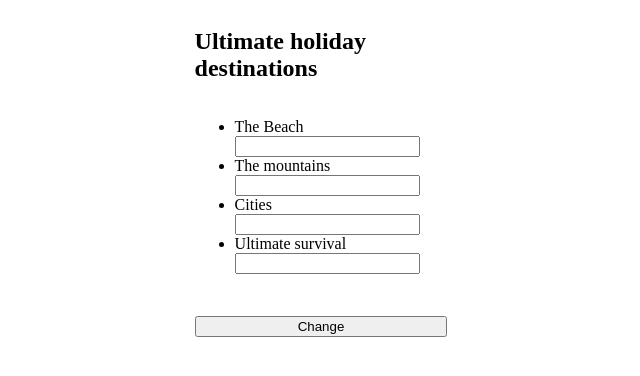
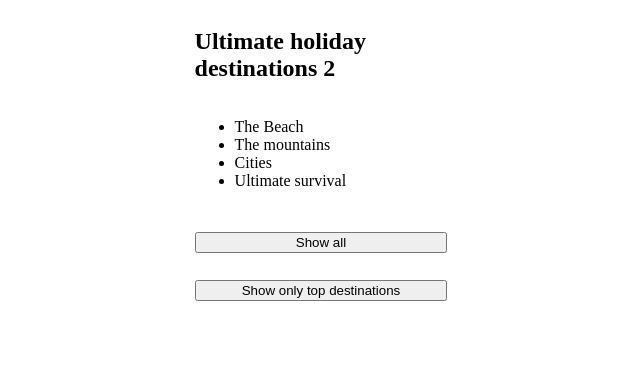
Before and after one commit to rubrafmex/ultimate-components, a React (Create React App) app: page / in a window 1280 px wide. Shown: the top 376 px of the page, without its empty margins (319-959 px from the left). Built offline with nearby package versions, Linux system fonts and the light colour scheme.

Commit message:
Filtering collections client side with Array.filter

```diff
--- a/src/App.js
+++ b/src/App.js
@@ -1,10 +1,10 @@
 import React from 'react';
 import './machine.css';
-import UltimateHolidayList from "./UltimateHolidayList";
+import UltimateHolidayList2 from "./UltimateHolidayList2";
 
 const App = () => (
     <main>
-        <UltimateHolidayList/>
+        <UltimateHolidayList2/>
     </main>
 );
 
--- /dev/null
+++ b/src/UltimateHolidayList2.js
@@ -0,0 +1,35 @@
+import React, {useState} from "react";
+
+const list = [
+    {id: 1, name: 'The Beach', topDestination: true},
+    {id: 2, name: 'The mountains', topDestination: false},
+    {id: 3, name: 'Cities', topDestination: true},
+    {id: 4, name: 'Ultimate survival', topDestination: false}
+]
+
+const UltimateHolidayList2 = () => {
+    const [showAll, setShowAll] = useState(true)
+
+    return (
+        <section>
+            <h1>Ultimate holiday destinations 2</h1>
+            <ul>
+                {list
+                    .filter(item => (showAll ? true : item.topDestination))
+                    .map(item => (
+                        <li key={item.id.toString()}>{item.name}</li>
+                    ))}
+            </ul>
+
+            <button type="button" onClick={() => {
+                setShowAll(true)
+            }}>Show all
+            </button>
+            <button type="button" onClick={() => {
+                setShowAll(false)
+            }}>Show only top destinations
+            </button>
+        </section>);
+}
+
+export default UltimateHolidayList2;
```
